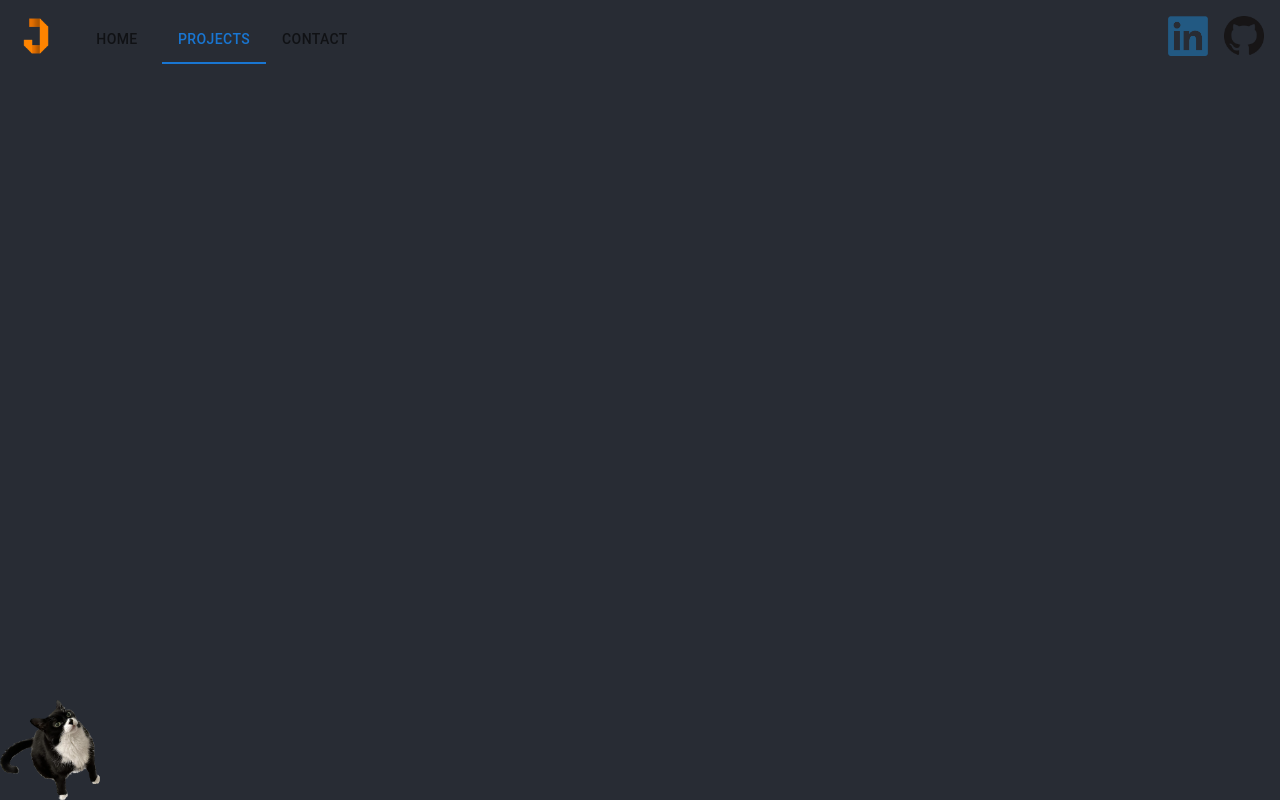
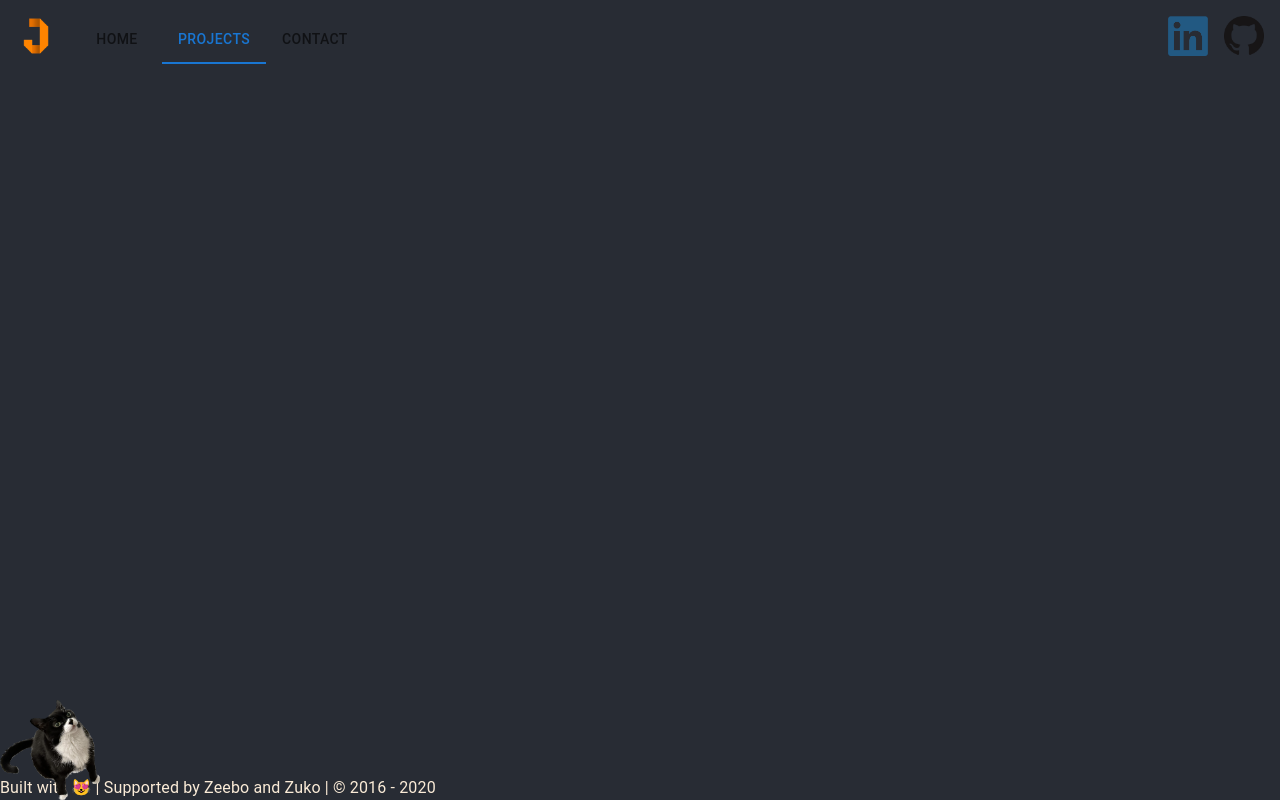
Before and after one commit to jwu910/joshuawudotme, a React (Create React App) app: page /projects in a window 1280 px wide. Built offline with nearby package versions, Linux system fonts and the light colour scheme.

Commit message:
feat: add footer

```diff
--- a/src/App.tsx
+++ b/src/App.tsx
@@ -5,6 +5,7 @@ import React, { Suspense } from "react";
 import { BrowserRouter as Router, Route, Routes } from "react-router-dom";
 import "./App.scss";
 import zeebo from "./assets/zeebo.png";
+import Footer from "./components/Footer";
 import Navbar from "./components/Navbar";
 
 const ProjectsPage = React.lazy(() => import("./pages/ProjectsPage"));
@@ -40,10 +41,12 @@ function App() {
             }
           />
         </Routes>
+        <Footer />
         <Box
           alt="Josh's cat zeebo"
           component="img"
           src={zeebo}
+          title="Zeebo"
           sx={{
             bottom: 0,
             height: "100px",
--- /dev/null
+++ b/src/components/Footer.tsx
@@ -0,0 +1,23 @@
+import { Box, Stack, Typography } from "@mui/material";
+
+const Footer = () => {
+  return (
+    <Box
+      sx={{
+        display: "inline",
+        position: "absolute",
+        bottom: 0,
+        width: "100vw",
+      }}
+    >
+      <Stack sx={{ width: "100%" }} spacing={2}>
+        <Typography sx={{ margin: "auto" }} variant="body1">
+          Built with 😻 | Supported by Zeebo and Zuko | &copy; 2016 -{" "}
+          {new Date().getFullYear()}
+        </Typography>
+      </Stack>
+    </Box>
+  );
+};
+
+export default Footer;
```
